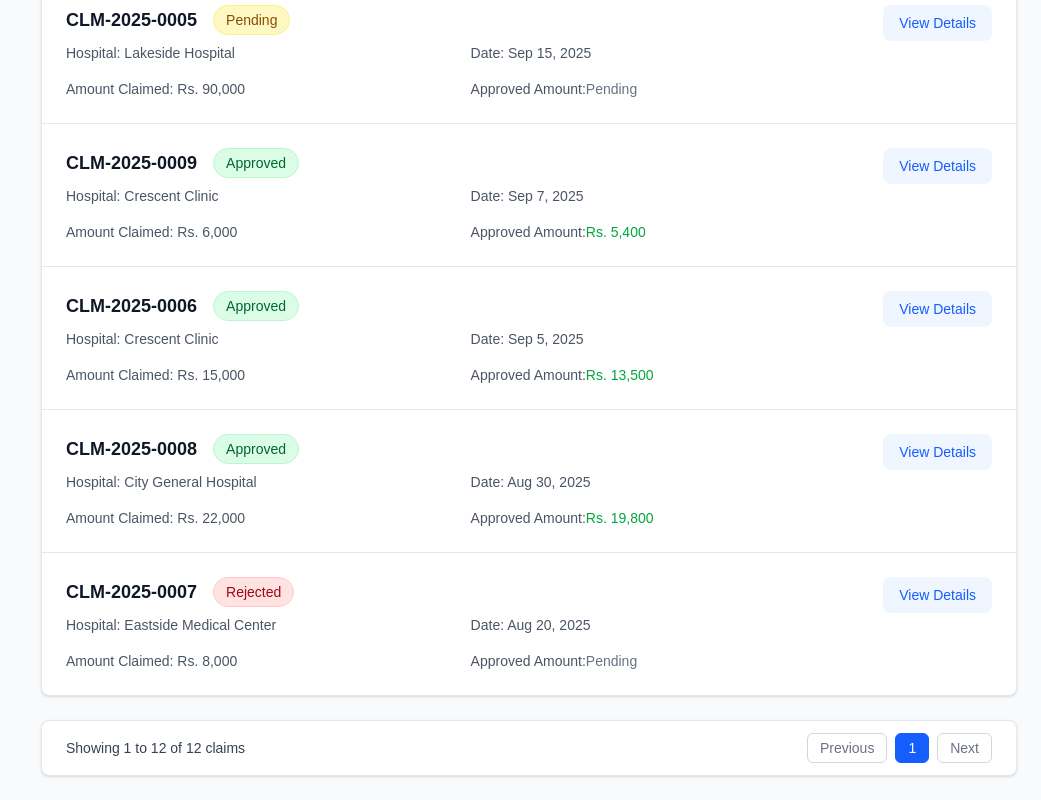
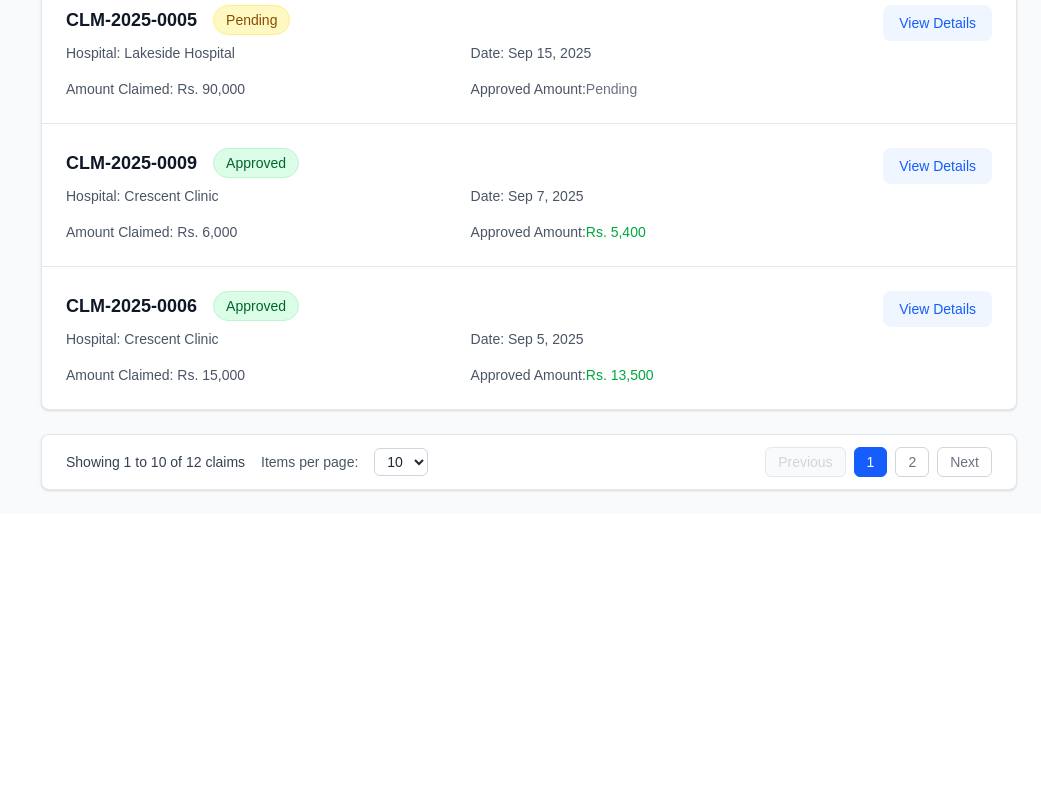
Before and after one commit to umairahsan10/InsureLink, a Next.js app in the folder client/: page /patient/history in a window 1280 px wide. Shown: the part 1460-2260 px from the top of the page, without its empty margins (239-1280 px from the left). After the commit the page ends 1974 px from the top, so only its background shows below. Built offline with nearby package versions, Linux system fonts and the light colour scheme.

Commit message:
fixed insurer dashboard page

```diff
--- a/client/src/app/patient/history/page.tsx
+++ b/client/src/app/patient/history/page.tsx
@@ -1,10 +1,10 @@
 "use client";
 
-import { useState, useMemo } from "react";
+import { useState, useMemo, useEffect } from "react";
 import claimsDataRaw from "@/data/claims.json";
 import ClaimDetailsModal from "@/components/patient/ClaimDetailsModal";
 import type { Claim } from "@/types/claims";
-import { sortClaimsByDateDesc } from '@/lib/sort';
+import { sortClaimsByDateDesc } from "@/lib/sort";
 
 const claimsData = claimsDataRaw as Claim[];
 
@@ -14,6 +14,8 @@ export default function PatientHistoryPage() {
   const [selectedDateRange, setSelectedDateRange] = useState("All Time");
   const [selectedClaim, setSelectedClaim] = useState<Claim | null>(null);
   const [isModalOpen, setIsModalOpen] = useState(false);
+  const [currentPage, setCurrentPage] = useState(1);
+  const [itemsPerPage, setItemsPerPage] = useState(10);
 
   // Filter claims based on search term, status, and date range
   const filteredClaims = useMemo(() => {
@@ -58,6 +60,21 @@ export default function PatientHistoryPage() {
     return sortClaimsByDateDesc(filtered);
   }, [searchTerm, selectedStatus, selectedDateRange]);
 
+  // Reset page when filters or page size change
+  useEffect(() => {
+    setCurrentPage(1);
+  }, [searchTerm, selectedStatus, selectedDateRange, itemsPerPage]);
+
+  const totalPages = Math.max(
+    1,
+    Math.ceil(filteredClaims.length / itemsPerPage)
+  );
+
+  const displayedClaims = useMemo(() => {
+    const start = (currentPage - 1) * itemsPerPage;
+    return filteredClaims.slice(start, start + itemsPerPage);
+  }, [filteredClaims, currentPage, itemsPerPage]);
+
   const getStatusColor = (status: string) => {
     switch (status) {
       case "Approved":
@@ -92,12 +109,10 @@ export default function PatientHistoryPage() {
     setSelectedClaim(claim as Claim);
     setIsModalOpen(true);
   };
-
   const handleCloseModal = () => {
     setIsModalOpen(false);
     setSelectedClaim(null);
   };
-
   return (
     <div className="p-4 sm:p-6 bg-gray-50 min-h-screen">
       <div className="max-w-6xl mx-auto">
@@ -199,7 +214,7 @@ export default function PatientHistoryPage() {
         <div className="bg-white rounded-lg shadow-sm border border-gray-200 overflow-hidden">
           {filteredClaims.length > 0 ? (
             <div className="divide-y divide-gray-200">
-              {filteredClaims.map((claim: Claim) => (
+              {displayedClaims.map((claim: Claim) => (
                 <div
                   key={claim.id}
                   className="p-4 sm:p-6 hover:bg-gray-50 transition-colors"
@@ -286,10 +301,23 @@ export default function PatientHistoryPage() {
         {/* Pagination Info */}
         {filteredClaims.length > 0 && (
           <div className="mt-6 bg-white rounded-lg shadow-sm border border-gray-200 px-6 py-3">
-            <div className="flex items-center justify-between">
+            <div className="flex flex-col sm:flex-row items-center sm:justify-between gap-3">
+              <div className="flex items-center space-x-4">
                 <p className="text-sm text-gray-700">
-                Showing <span className="font-medium">1</span> to{" "}
-                <span className="font-medium">{filteredClaims.length}</span> of{" "}
+                  Showing{" "}
+                  <span className="font-medium">
+                    {filteredClaims.length === 0
+                      ? 0
+                      : (currentPage - 1) * itemsPerPage + 1}
+                  </span>{" "}
+                  to{" "}
+                  <span className="font-medium">
+                    {Math.min(
+                      filteredClaims.length,
+                      currentPage * itemsPerPage
+                    )}
+                  </span>{" "}
+                  of{" "}
                   <span className="font-medium">{filteredClaims.length}</span>{" "}
                   claims
                   {filteredClaims.length !== claimsData.length && (
@@ -299,14 +327,60 @@ export default function PatientHistoryPage() {
                     </span>
                   )}
                 </p>
-              <div className="flex space-x-2">
-                <button className="px-3 py-1 text-sm text-gray-500 bg-white border border-gray-300 rounded-md hover:bg-gray-50">
+
+                <label className="text-sm text-gray-600">Items per page:</label>
+                <select
+                  value={itemsPerPage}
+                  onChange={(e) => setItemsPerPage(Number(e.target.value))}
+                  className="px-2 py-1 border border-gray-300 rounded-md text-sm"
+                >
+                  <option value={5}>5</option>
+                  <option value={10}>10</option>
+                  <option value={20}>20</option>
+                  <option value={50}>50</option>
+                </select>
+              </div>
+
+              <div className="flex items-center space-x-2">
+                <button
+                  onClick={() => setCurrentPage((p) => Math.max(1, p - 1))}
+                  disabled={currentPage === 1}
+                  className={`px-3 py-1 text-sm rounded-md border ${
+                    currentPage === 1
+                      ? "text-gray-300 border-gray-200 bg-gray-50"
+                      : "text-gray-500 border-gray-300 bg-white hover:bg-gray-50"
+                  }`}
+                >
                   Previous
                 </button>
-                <button className="px-3 py-1 text-sm text-white bg-blue-600 border border-blue-600 rounded-md">
-                  1
+
+                {Array.from({ length: totalPages }, (_, i) => i + 1).map(
+                  (p) => (
+                    <button
+                      key={p}
+                      onClick={() => setCurrentPage(p)}
+                      className={`px-3 py-1 text-sm rounded-md border ${
+                        p === currentPage
+                          ? "text-white bg-blue-600 border-blue-600"
+                          : "text-gray-500 bg-white border-gray-300 hover:bg-gray-50"
+                      }`}
+                    >
+                      {p}
                     </button>
-                <button className="px-3 py-1 text-sm text-gray-500 bg-white border border-gray-300 rounded-md hover:bg-gray-50">
+                  )
+                )}
+
+                <button
+                  onClick={() =>
+                    setCurrentPage((p) => Math.min(totalPages, p + 1))
+                  }
+                  disabled={currentPage === totalPages}
+                  className={`px-3 py-1 text-sm rounded-md border ${
+                    currentPage === totalPages
+                      ? "text-gray-300 border-gray-200 bg-gray-50"
+                      : "text-gray-500 border-gray-300 bg-white hover:bg-gray-50"
+                  }`}
+                >
                   Next
                 </button>
               </div>
```
Also changed, not shown: client/scripts/generate-demo-hashes.js (+10 -3 lines), client/src/app/insurer/dashboard/page.tsx (+7 -2 lines), client/src/lib/sort.ts (+9 -3 lines). Lines whose indentation alone changed are shown as unchanged.
